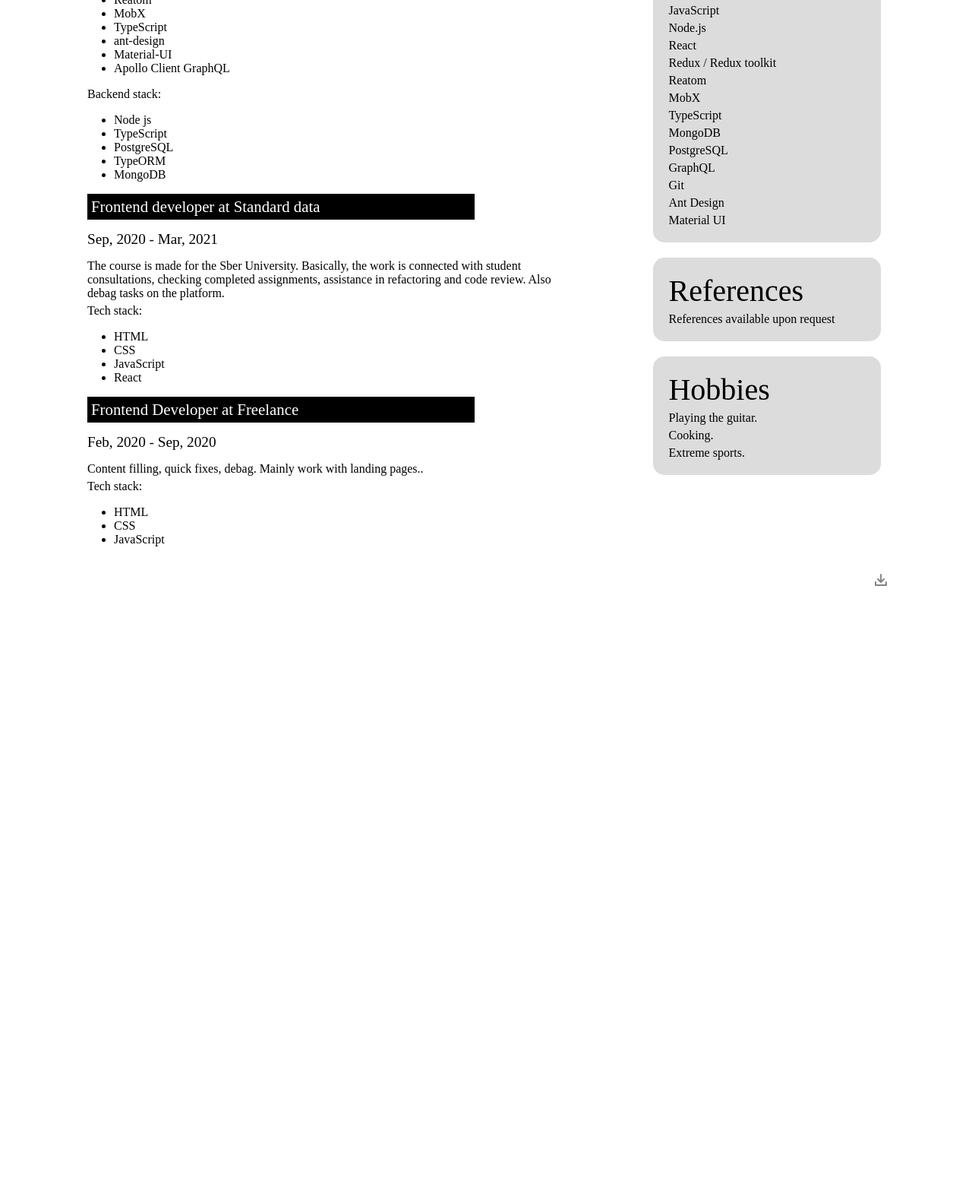
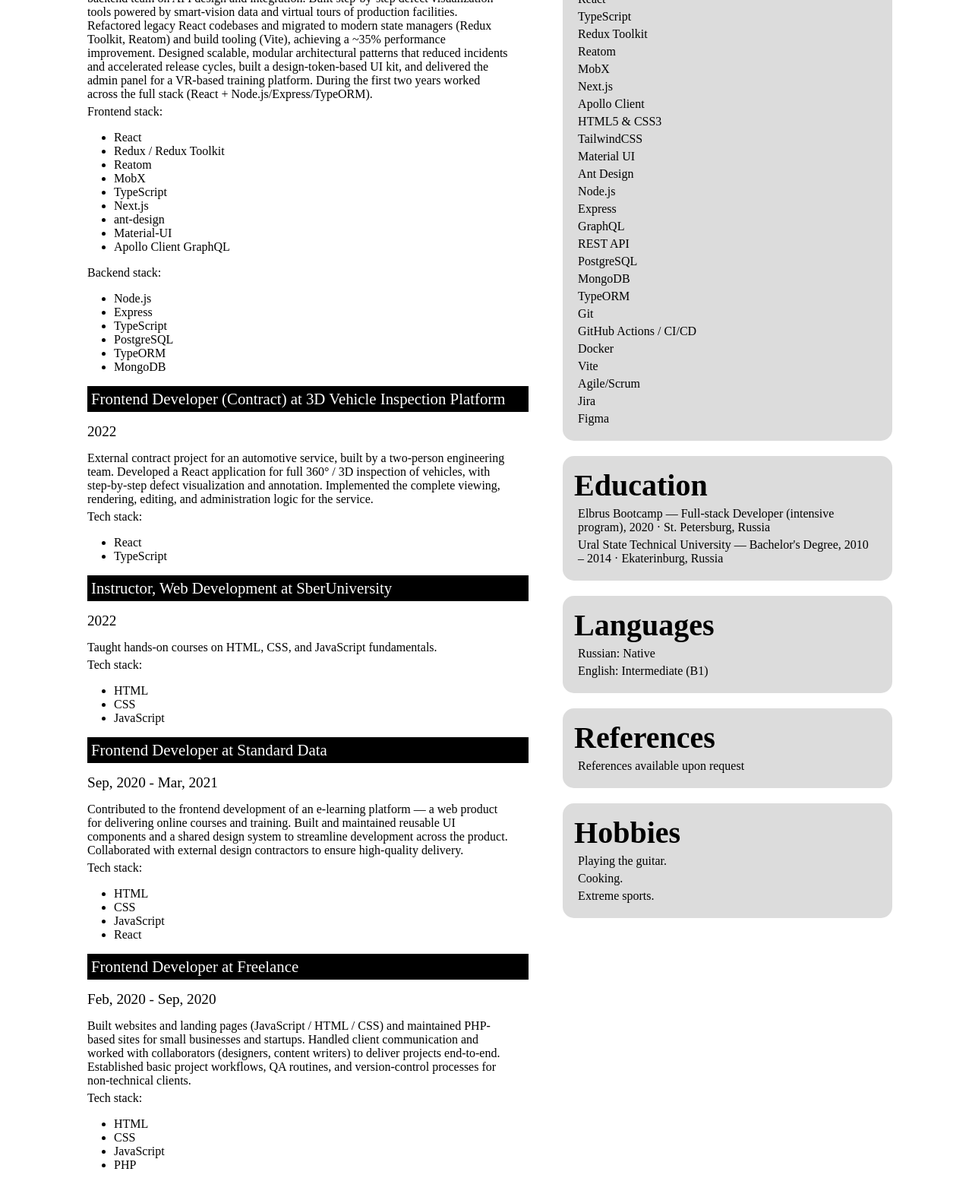
Before and after one commit to AleksandrKocherga/AleksandrKocherga.github.io, a plain HTML site: page index.html in a window 1280 px wide. Shown: the part 686-2261 px from the top of the page at 76% size. Before the commit the page ends 1472 px from the top, so only its background shows below. Drawn offline with nearby package versions, Linux system fonts and the light colour scheme.

Commit message:
Update resume

```diff
--- a/index.html
+++ b/index.html
@@ -3,8 +3,13 @@
 
 <head>
     <meta charset="UTF-8">
-    <meta http-equiv="X-UA-Compatible" content="IE=edge">
     <meta name="viewport" content="width=device-width, initial-scale=1.0">
+    <meta name="description"
+        content="Aleksandr Kocherga — Senior Frontend Engineer (React / TypeScript). 5+ years building production-grade web platforms. Bilbao, Spain — open to remote / relocation.">
+    <meta property="og:type" content="website">
+    <meta property="og:title" content="Aleksandr Kocherga — Senior Frontend Engineer">
+    <meta property="og:description"
+        content="Senior Frontend Engineer (React / TypeScript) with 5+ years of experience building production-grade web platforms.">
     <link rel="stylesheet" type="text/css" href="styles/styles.css" />
     <script src="https://cdnjs.cloudflare.com/ajax/libs/html2canvas/1.4.1/html2canvas.min.js" defer></script>
     <script src="https://cdnjs.cloudflare.com/ajax/libs/jspdf/2.5.1/jspdf.umd.min.js" defer></script>
@@ -17,51 +22,60 @@
         <div class="profile">
             <div class="personal-details">
                 <div class="profile__photo">
-                    <img src="./public/images/photo.jpeg" alt="user photo">
+                    <img src="./public/images/photo.jpeg" alt="Aleksandr Kocherga">
                 </div>
                 <div class="profile__info">
-                    <p class="job-title">Software Developer</p>
+                    <p class="job-title">Senior Frontend Engineer</p>
                     <p class="email">kocherga0412@gmail.com</p>
-                    <p class="phone-number">+7 (912) 628-02-58</p>
-                    <p class="phone-number">+995 599 073 996</p>
+                    <p class="phone-number">+34 627 451 699</p>
+                    <p class="phone-number">Bilbao, Spain (open to remote / relocation)</p>
 
                 </div>
             </div>
             <div class="prof-summary">
-                <div class="candidate-name">
+                <h1 class="candidate-name">
                     Aleksandr Kocherga
-                </div>
+                </h1>
                 <div class="resume-item">
-                    <div class="title"> Profile </div>
+                    <h2 class="title"> Profile </h2>
                     <div class="prof-summary__content">
-                        I have worked in different spheres such as simple landing pages
-                        development or complex corporate solutions for big holdings. I was either full stack or part of
-                        a
-                        team. It is important to establish a dialogue and have the tools and principles in place, which
-                        is
-                        valuable to me.
+                        Senior frontend engineer with 5+ years building production-grade web platforms, most recently
+                        at Severstal — one of the world's largest steel and mining companies — where I grew into a
+                        tech-lead role. I specialize in React/TypeScript architecture, scalable modular design, and
+                        design systems, and I'm comfortable working full-stack with Node.js. I'm at my best solving
+                        hands-on engineering problems and shaping the architecture of complex, high-load products.
                     </div>
                 </div>
             </div>
         </div>
         <div class="employment-history">
-            <p class="title">Employment History</span>
+            <h2 class="title">Employment History</h2>
             <div class="employment-history__item">
-                <p class="item__job-title">Fullstack Developer at Severstal</p>
-                <p class="item__period">Mar, 2021 - Present</p>
+                <p class="item__job-title">Frontend Developer → Senior Frontend Engineer & Tech Lead at Severstal</p>
+                <p class="item__period">Mar, 2021 - Jun, 2026</p>
                 <div class="item__content">
                     <p class="history-content">
-                        I am engaged in product development. I have worked on projects related to 3d tours, computer
-                        vision, taking into account production processes.
+                        Long-term work on internal enterprise software for one of the world's largest industrial
+                        companies. Progressed from Junior → Middle → Senior / Tech Lead. Led the frontend team (grew
+                        from 2 to 3 engineers) on a greenfield product — owned the frontend architecture and
+                        tooling/infrastructure setup, and partnered with a separate C#/.NET backend team on API design
+                        and integration. Built step-by-step defect visualization tools powered by smart-vision data and
+                        virtual tours of production facilities. Refactored legacy React codebases and migrated to modern
+                        state managers (Redux Toolkit, Reatom) and build tooling (Vite), achieving a ~35% performance
+                        improvement. Designed scalable, modular architectural patterns that reduced incidents and
+                        accelerated release cycles, built a design-token-based UI kit, and delivered the admin panel for
+                        a VR-based training platform. During the first two years worked across the full stack
+                        (React + Node.js/Express/TypeORM).
                     </p>
                     <div class="tech-stack">
                         <p class="tech-stack__title">Frontend stack:</p>
                         <ul class="tech-stack__list">
                             <li>React</li>
-                            <li>Redux/ Redux toolkit</li>
+                            <li>Redux / Redux Toolkit</li>
                             <li>Reatom</li>
                             <li>MobX</li>
-                            <li>TypeScript </li>
+                            <li>TypeScript</li>
+                            <li>Next.js</li>
                             <li>ant-design</li>
                             <li>Material-UI</li>
                             <li>Apollo Client GraphQL</li>
@@ -70,7 +84,8 @@
                     <div class="tech-stack">
                         <p class="tech-stack__title">Backend stack:</p>
                         <ul class="tech-stack__list">
-                            <li>Node js </li>
+                            <li>Node.js</li>
+                            <li>Express</li>
                             <li>TypeScript</li>
                             <li>PostgreSQL</li>
                             <li>TypeORM</li>
@@ -80,31 +95,30 @@
                 </div>
             </div>
             <div class="employment-history__item">
-                <p class="item__job-title">Frontend developer at Standard data</p>
-                <p class="item__period">Sep, 2020 - Mar, 2021</p>
+                <p class="item__job-title">Frontend Developer (Contract) at 3D Vehicle Inspection Platform</p>
+                <p class="item__period">2022</p>
                 <div class="item__content">
                     <p class="history-content">
-                        The course is made for the Sber University. Basically, the work is connected with student
-                        consultations, checking completed assignments, assistance in refactoring and code review. Also
-                        debag tasks on the platform.
+                        External contract project for an automotive service, built by a two-person engineering team.
+                        Developed a React application for full 360° / 3D inspection of vehicles, with step-by-step defect
+                        visualization and annotation. Implemented the complete viewing, rendering, editing, and
+                        administration logic for the service.
                     </p>
                     <div class="tech-stack">
                         <p class="tech-stack__title">Tech stack: </p>
                         <ul class="tech-stack__list">
-                            <li>HTML</li>
-                            <li>CSS</li>
-                            <li>JavaScript </li>
                             <li>React</li>
+                            <li>TypeScript</li>
                         </ul>
                     </div>
                 </div>
             </div>
             <div class="employment-history__item">
-                <p class="item__job-title">Frontend Developer at Freelance</p>
-                <p class="item__period">Feb, 2020 - Sep, 2020</p>
+                <p class="item__job-title">Instructor, Web Development at SberUniversity</p>
+                <p class="item__period">2022</p>
                 <div class="item__content">
                     <p class="history-content">
-                        Content filling, quick fixes, debag. Mainly work with landing pages..
+                        Taught hands-on courses on HTML, CSS, and JavaScript fundamentals.
                     </p>
                     <div class="tech-stack">
                         <p class="tech-stack__title">Tech stack: </p>
@@ -116,48 +130,111 @@
                     </div>
                 </div>
             </div>
+            <div class="employment-history__item">
+                <p class="item__job-title">Frontend Developer at Standard Data</p>
+                <p class="item__period">Sep, 2020 - Mar, 2021</p>
+                <div class="item__content">
+                    <p class="history-content">
+                        Contributed to the frontend development of an e-learning platform — a web product for delivering
+                        online courses and training. Built and maintained reusable UI components and a shared design
+                        system to streamline development across the product. Collaborated with external design
+                        contractors to ensure high-quality delivery.
+                    </p>
+                    <div class="tech-stack">
+                        <p class="tech-stack__title">Tech stack: </p>
+                        <ul class="tech-stack__list">
+                            <li>HTML</li>
+                            <li>CSS</li>
+                            <li>JavaScript</li>
+                            <li>React</li>
+                        </ul>
+                    </div>
+                </div>
+            </div>
+            <div class="employment-history__item">
+                <p class="item__job-title">Frontend Developer at Freelance</p>
+                <p class="item__period">Feb, 2020 - Sep, 2020</p>
+                <div class="item__content">
+                    <p class="history-content">
+                        Built websites and landing pages (JavaScript / HTML / CSS) and maintained PHP-based sites for
+                        small businesses and startups. Handled client communication and worked with collaborators
+                        (designers, content writers) to deliver projects end-to-end. Established basic project workflows,
+                        QA routines, and version-control processes for non-technical clients.
+                    </p>
+                    <div class="tech-stack">
+                        <p class="tech-stack__title">Tech stack: </p>
+                        <ul class="tech-stack__list">
+                            <li>HTML</li>
+                            <li>CSS</li>
+                            <li>JavaScript</li>
+                            <li>PHP</li>
+                        </ul>
+                    </div>
+                </div>
+            </div>
         </div>
         <div class="other-info">
             <div class="other-info__item resume-item">
-                <p class="title">Links</p>
+                <h2 class="title">Links</h2>
                 <p>
                     <a href="https://www.linkedin.com/in/aleksandr-kocherga-677520205/">Linkedin</a>
                 </p>
                 <p>
-                    <a href="https://github.com/AleksandrKocherga?tab=overview&from=2022-07-01&to=2022-07-14">GitHub</a>
+                    <a href="https://github.com/AleksandrKocherga">GitHub</a>
                 </p>
             </div>
             <div class="other-info__item resume-item">
-                <p class="title">Skills</p>
-                <p>HTML & CSS</p>
-                <p>JavaScript</p>
-                <p>Node.js</p>
+                <h2 class="title">Skills</h2>
                 <p>React</p>
-                <p>Redux / Redux toolkit</p>
+                <p>TypeScript</p>
+                <p>Redux Toolkit</p>
                 <p>Reatom</p>
                 <p>MobX</p>
-                <p>TypeScript</p>
+                <p>Next.js</p>
+                <p>Apollo Client</p>
+                <p>HTML5 & CSS3</p>
+                <p>TailwindCSS</p>
+                <p>Material UI</p>
+                <p>Ant Design</p>
+                <p>Node.js</p>
+                <p>Express</p>
+                <p>GraphQL</p>
+                <p>REST API</p>
+                <p>PostgreSQL</p>
                 <p>MongoDB</p>
-                <p>PostgreSQL</p>
-                <p>GraphQL</p>
+                <p>TypeORM</p>
                 <p>Git</p>
-                <p>Ant Design</p>
-                <p>Material UI</p>
+                <p>GitHub Actions / CI/CD</p>
+                <p>Docker</p>
+                <p>Vite</p>
+                <p>Agile/Scrum</p>
+                <p>Jira</p>
+                <p>Figma</p>
             </div>
             <div class="other-info__item resume-item">
-                <p class="title">References</p>
+                <h2 class="title">Education</h2>
+                <p>Elbrus Bootcamp — Full-stack Developer (intensive program), 2020 · St. Petersburg, Russia</p>
+                <p>Ural State Technical University — Bachelor's Degree, 2010 – 2014 · Ekaterinburg, Russia</p>
+            </div>
+            <div class="other-info__item resume-item">
+                <h2 class="title">Languages</h2>
+                <p>Russian: Native</p>
+                <p>English: Intermediate (B1)</p>
+            </div>
+            <div class="other-info__item resume-item">
+                <h2 class="title">References</h2>
                 <p>References available upon request</p>
             </div>
             <div class="other-info__item resume-item">
-                <p class="title">Hobbies</p>
+                <h2 class="title">Hobbies</h2>
                 <p>Playing the guitar.</p>
                 <p>Cooking.</p>
                 <p>Extreme sports.</p>
             </div>
         </div>
         <div class="download-container">
-            <button class="download-button" title="Download .pdf">
-                <img src="./public/icon/download-icon.png" alt="download-icon">
+            <button class="download-button" type="button" title="Download .pdf" aria-label="Download resume as PDF">
+                <img src="./public/icon/download-icon.png" alt="">
             </button>
         </div>
     </div>
--- a/styles/styles.css
+++ b/styles/styles.css
@@ -1,14 +1,20 @@
 body {
     margin: 0;
-    width: 100vw;
-    height: 100vh;
+    width: 100%;
+    min-height: 100vh;
     display: flex;
     justify-content: center;
-    align-items: center;
+    align-items: flex-start;
   }
 
   p {
     margin: 5px;
+  }
+
+  h1,
+  h2 {
+    margin: 0;
+    font-weight: bold;
   }
 
   a {
@@ -17,23 +23,26 @@
 
   img {
     width: 150px;
+    max-width: 100%;
   }
 
   .resume-content {
-    height: 100vh;
+    min-height: 100vh;
+    max-width: 1100px;
+    width: 100%;
     display: grid;
-    grid-template-columns: 200px 500px 400px;
+    grid-template-columns: minmax(0, 5fr) minmax(0, 4fr);
     grid-template-areas:
-      "profile profile profile"
-      "history history info"
-      "footer footer footer";
+      "profile profile"
+      "history info"
+      "footer footer";
   }
 
   .profile {
     grid-area: profile;
     display: grid;
-    grid-template-columns: 200px 500px 400px;
-    grid-template-areas: "personal-details prof-summary prof-summary";
+    grid-template-columns: minmax(0, 200px) minmax(0, 1fr);
+    grid-template-areas: "personal-details prof-summary";
     border-bottom: 1px solid gainsboro;
   }
 
@@ -62,7 +71,8 @@
   }
 
   .prof-summary__content {
-    width: 40rem;
+    width: 100%;
+    max-width: 40rem;
   }
 
   .title {
@@ -80,7 +90,7 @@
 
   .item__job-title {
     padding: 5px;
-    width: 500px;
+    width: 100%;
     font-size: 1.3rem;
     background-color: black;
     color: white;
@@ -132,13 +142,14 @@
 
   @media (max-width: 1100px) {
     .resume-content {
-      height: 100vh;
-      width: 100vw;
+      min-height: 100vh;
+      width: 100%;
       display: grid;
+      grid-template-columns: 1fr;
       grid-template-areas:
-        "profile profile"
-        "history history"
-        "info info";
+        "profile"
+        "history"
+        "info";
     }
 
     .profile {
@@ -182,3 +193,25 @@
       display: none;
     }
   }
+
+  @media (max-width: 480px) {
+    .candidate-name {
+      font-size: 2.5rem;
+    }
+
+    .title {
+      font-size: 1.8rem;
+    }
+
+    .job-title {
+      font-size: 1.2rem;
+    }
+
+    .item__job-title {
+      font-size: 1.1rem;
+    }
+
+    .resume-item {
+      margin: 10px;
+    }
+  }
```
